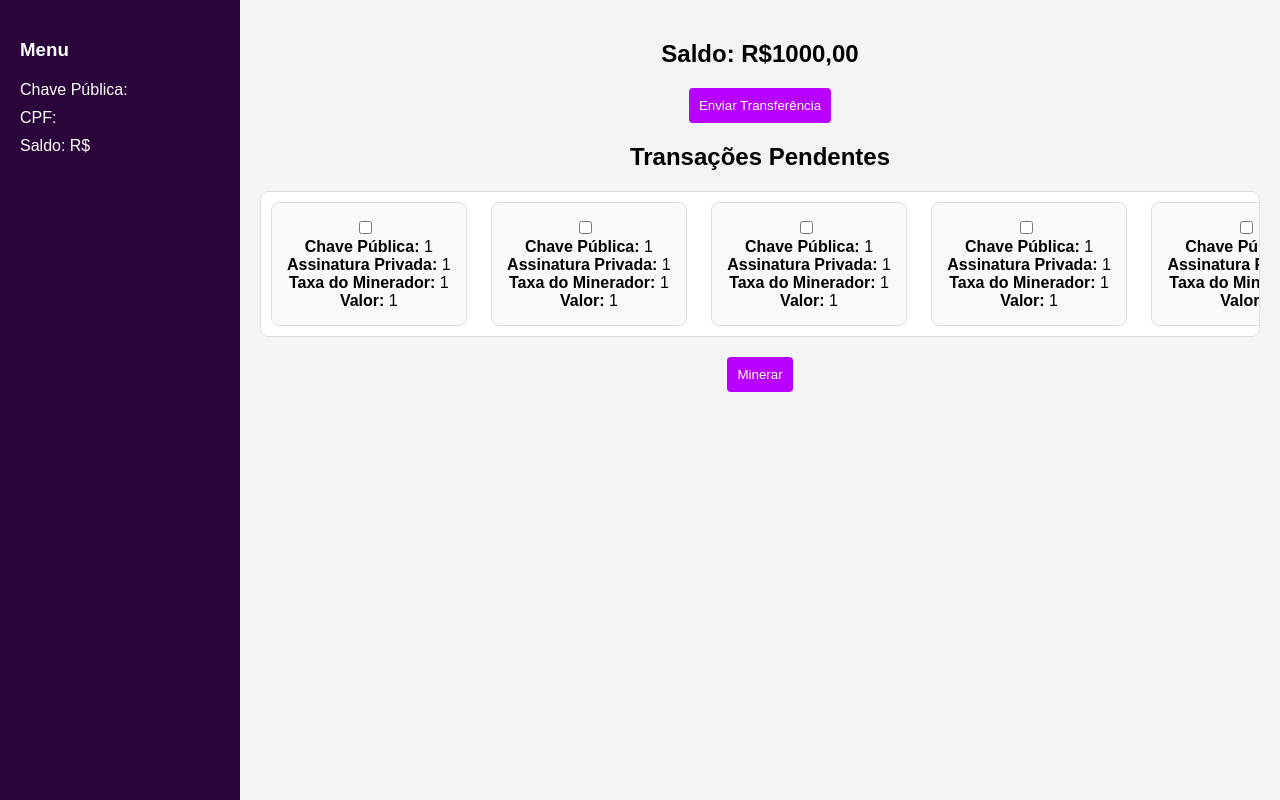
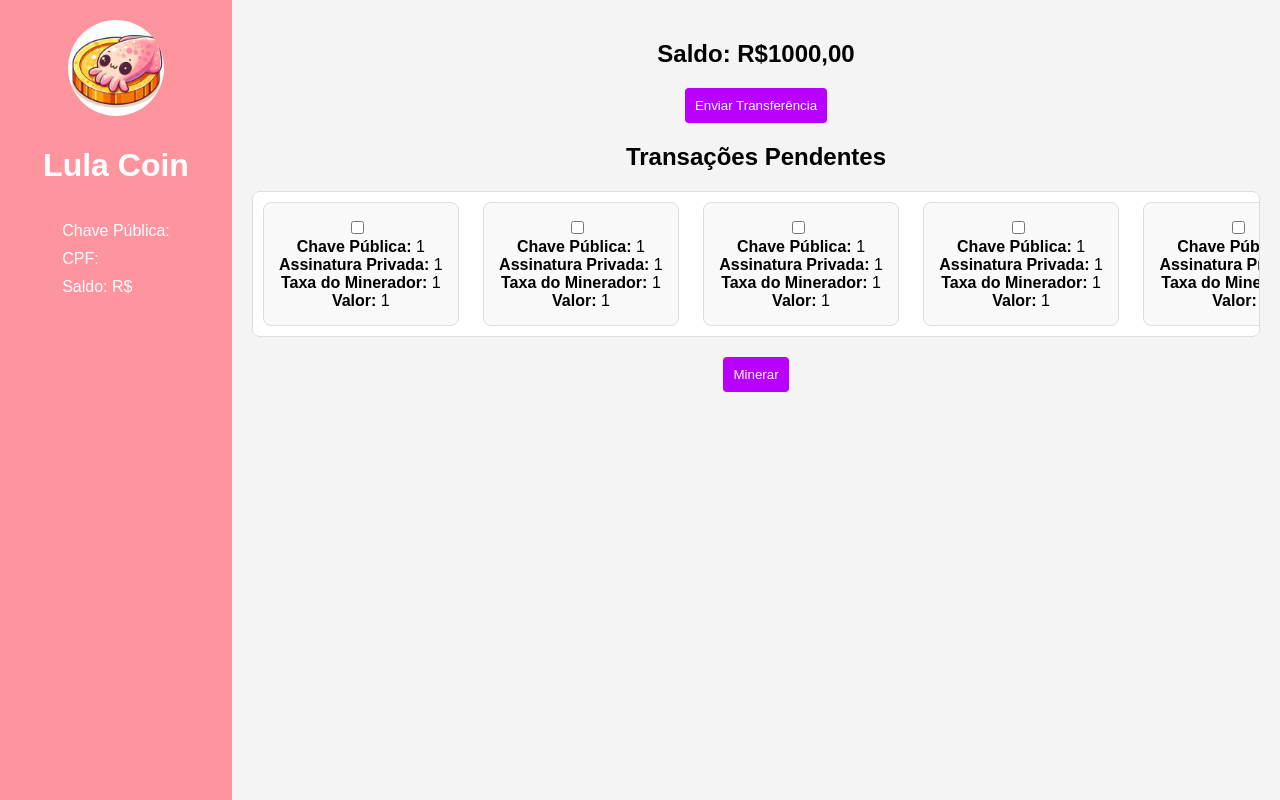
Before and after one commit to JcDev-124/LulaCoin, a plain HTML site: page front-end/dashboard.html in a window 1280 px wide. Drawn offline with Linux system fonts and the light colour scheme.

Commit message:
atualizações front

```diff
--- a/front-end/dashboard.html
+++ b/front-end/dashboard.html
@@ -4,14 +4,15 @@
     <meta charset="UTF-8">
     <meta name="viewport" content="width=device-width, initial-scale=1.0">
     <link rel="stylesheet" href="styles.css">
-    <title>App de Banco</title>
+    <title>Dash Board</title>
 </head>
 <body>
 
-    <div class="app-container">
+     <div class="app-container">
 
         <div class="sidebar">
-            <h3>Menu</h3>
+            <img src="Imagens/Logo.jpeg" class="logo">
+            <h1>Lula Coin</h1>
             <ul>
                 <li>Chave Pública: <span class="publicKey"></span></li>
                 <li>CPF: <span class="cpf"></span></li>
@@ -142,7 +143,6 @@
 
     </div>
 
-
 </body>
 <script src="script.js"></script>
 </html>
--- a/front-end/styles.css
+++ b/front-end/styles.css
@@ -7,6 +7,24 @@ body {
     display: flex;
 }
 
+.sidebar {
+    width: 15%;
+    padding: 20px;
+    background-color: #fe949e;
+    color: #fff;
+    display: flex;
+    flex-direction: column;
+    align-items: center;
+}
+
+.logo {
+    width: 50%;
+    height: auto;
+    border-radius: 50%;
+    margin-bottom: 10px;
+}
+
+
 .app-container {
     flex: 1;
     display: flex;
@@ -14,12 +32,8 @@ body {
     overflow: hidden;
 }
 
-.sidebar {
-    width: 200px;
-    padding: 20px;
-    background-color: #2b043b;
-    color: #fff;
-}
+
+
 
 .sidebar h3 {
     margin-bottom: 20px;
```
